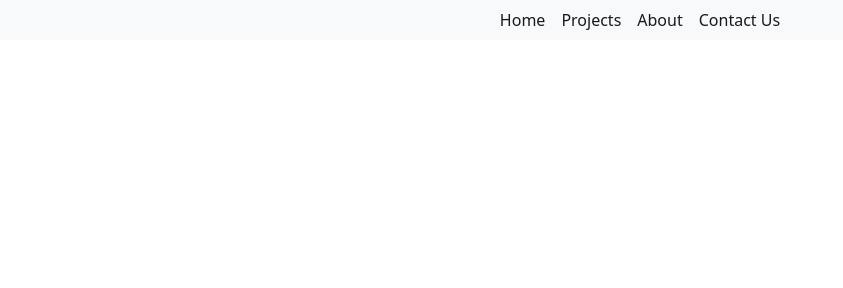
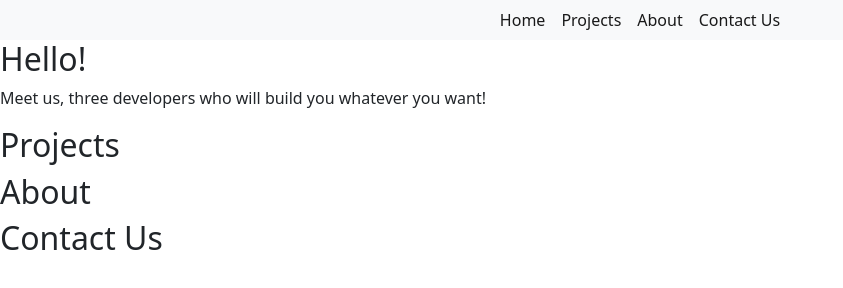
Before and after one commit to vechicin/Bootstrap-Portfolio, a website: page index.html in a window 1280 px wide. Shown: the whole page, without its empty margins (0-843 px from the left). Drawn offline with nearby package versions, Linux system fonts and the light colour scheme.

Commit message:
Set up scrollspy and main page

```diff
--- a/index.html
+++ b/index.html
@@ -11,24 +11,44 @@
 </head>
 
 <body>
-  <nav class="navbar-fluid navbar-expand-lg navbar-light bg-light">
+  <nav id="navbar" class="navbar-fluid navbar-expand-lg navbar-light bg-light">
     <div class="container-fluid d-flex justify-content-center">
         <ul class="navbar-nav">
           <li class="nav-item">
-            <a class="nav-link active" href="#">Home</a>
+            <a class="nav-link active" href="#scrollspyHome">Home</a>
           </li>
           <li class="nav-item">
-            <a class="nav-link active" aria-current="page" href="#">Projects</a>
+            <a class="nav-link active" aria-current="page" href="#scrollspyProjects">Projects</a>
           </li>
           <li class="nav-item">
-            <a class="nav-link active" href="#">About</a>
+            <a class="nav-link active" href="#scrollspyAbout">About</a>
           </li>
           <li class="nav-item">
-            <a class="nav-link active" href="#">Contact Us</a>
+            <a class="nav-link active" href="#scrollspyContactUs">Contact Us</a>
           </li>
         </ul>
     </div>
   </nav>
+
+  <main data-bs-spy="scroll" data-bs-target="#navbar">
+    <section>
+      <h2 id="scrollspyHome">Hello!</h2>
+      <p>Meet us, three developers who will build you whatever you want!</p>
+    </section>
+
+    <section>
+      <h2 id="scrollspyProjects">Projects</h2>
+    </section>
+
+    <section>
+      <h2 id="scrollspyAbout">About</h2>
+    </section>
+
+    <h2 id="scrollspyContactUs">Contact Us</h2>
+
+
+  </main>
+
   <script src="https://cdn.jsdelivr.net/npm/bootstrap@5.0.2/dist/js/bootstrap.bundle.min.js"
     integrity="sha384-MrcW6ZMFYlzcLA8Nl+NtUVF0sA7MsXsP1UyJoMp4YLEuNSfAP+JcXn/tWtIaxVXM" crossorigin="anonymous">
   </script>
```
